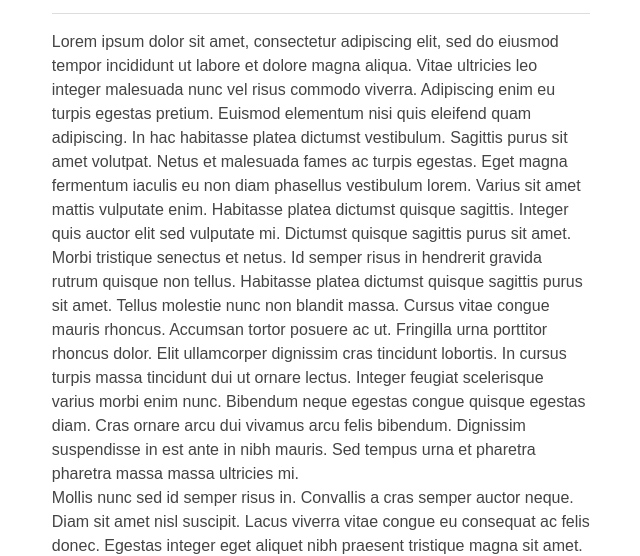
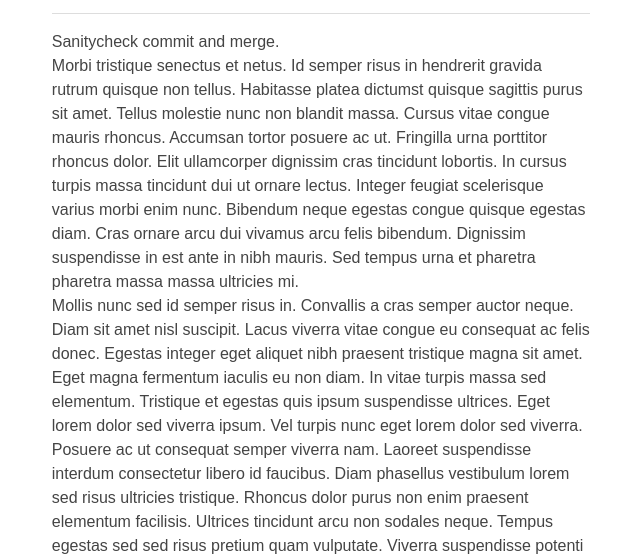
Before and after one commit to ai-d-lab/microsite, an Astro site: page /about in a window 1280 px wide. Shown: the part 253-809 px from the top of the page, without its empty margins (319-959 px from the left). Built offline with nearby package versions, Linux system fonts and the light colour scheme; Astro itself is replaced by a stand-in of ours.

Commit message:
design only

```diff
--- a/src/pages/about.astro
+++ b/src/pages/about.astro
@@ -9,15 +9,7 @@ import Layout from "../layouts/BlogPost.astro";
   updatedDate={new Date("August 08 2022")}
 >
   <p>
-    Lorem ipsum dolor sit amet, consectetur adipiscing elit, sed do eiusmod
-    tempor incididunt ut labore et dolore magna aliqua. Vitae ultricies leo
-    integer malesuada nunc vel risus commodo viverra. Adipiscing enim eu turpis
-    egestas pretium. Euismod elementum nisi quis eleifend quam adipiscing. In
-    hac habitasse platea dictumst vestibulum. Sagittis purus sit amet volutpat.
-    Netus et malesuada fames ac turpis egestas. Eget magna fermentum iaculis eu
-    non diam phasellus vestibulum lorem. Varius sit amet mattis vulputate enim.
-    Habitasse platea dictumst quisque sagittis. Integer quis auctor elit sed
-    vulputate mi. Dictumst quisque sagittis purus sit amet.
+    Sanitycheck commit and merge.
   </p>
 
   <p>
```
